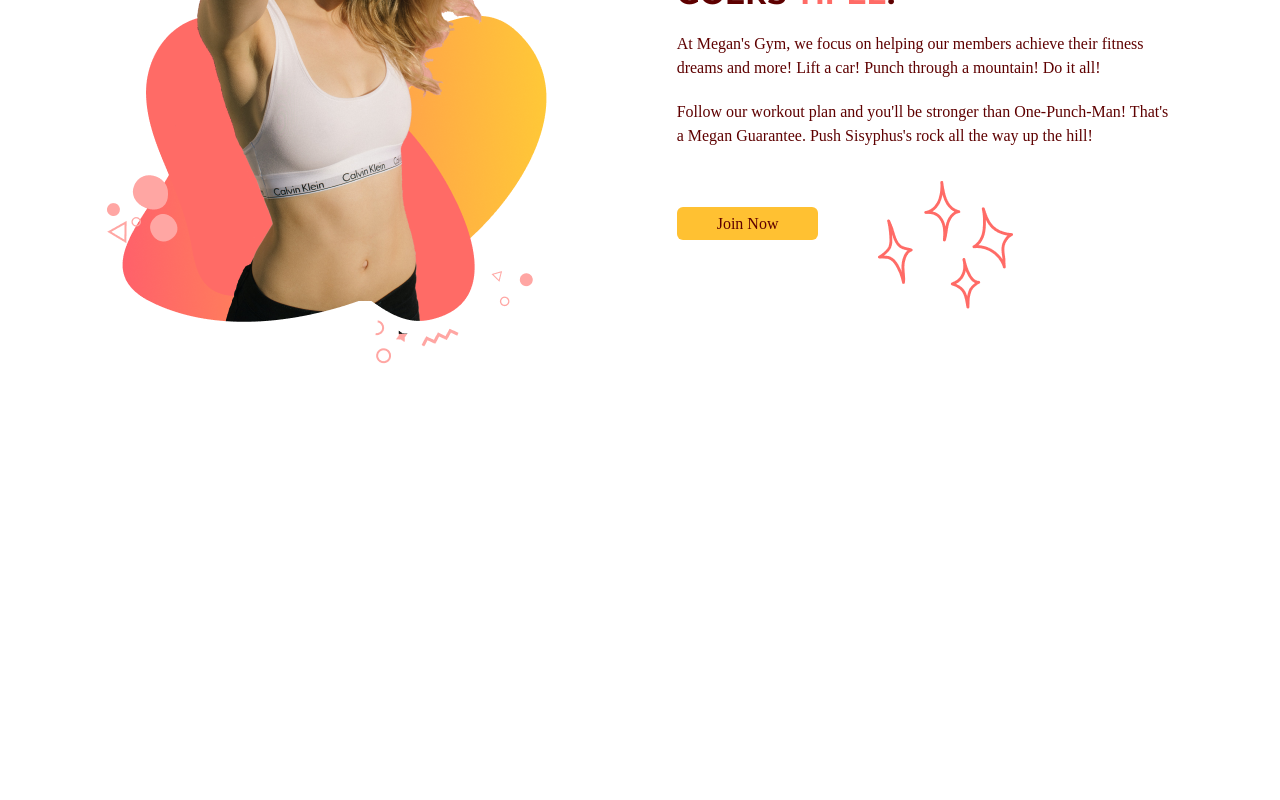
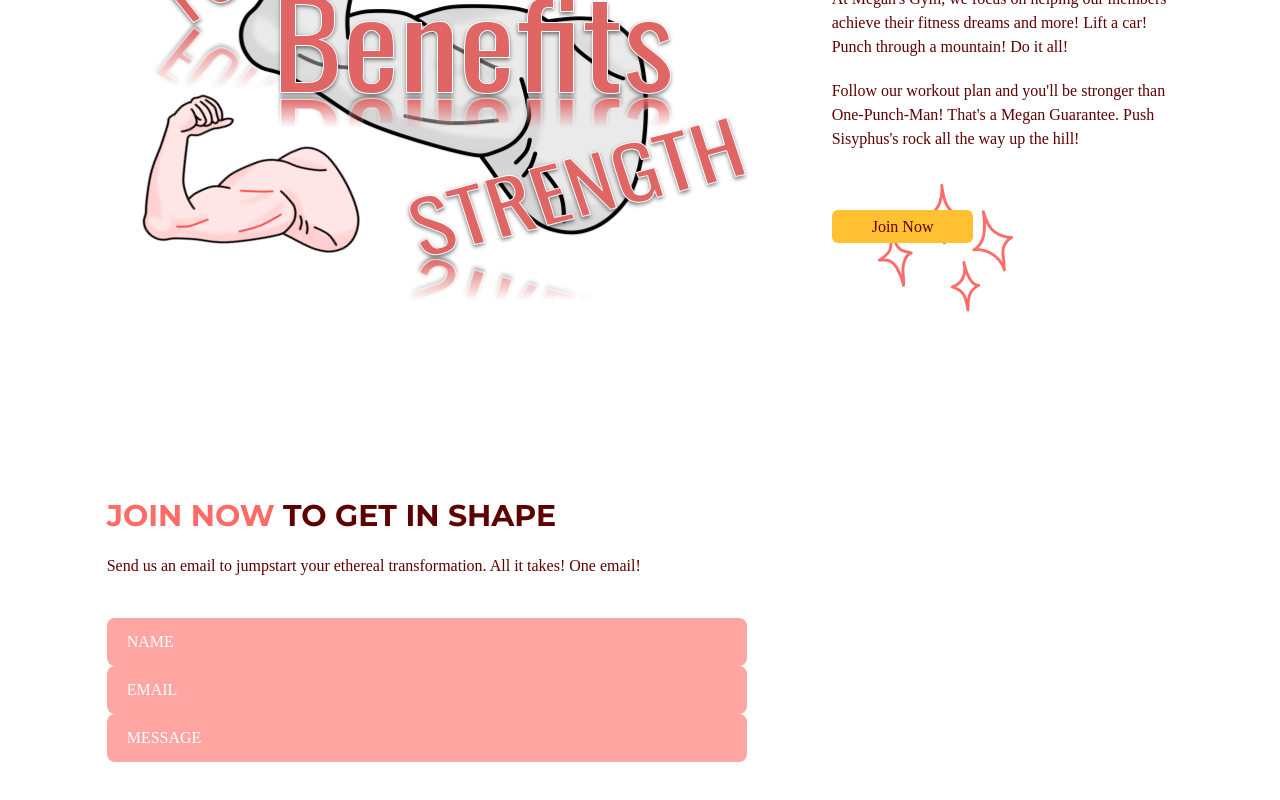
Before and after one commit to SeniorSeniorMath-SciLib2k24/fitnessapp, a React (Vite) app in the folder fitness/: page / in a window 1280 px wide. Shown: the part 1761-2561 px from the top of the page. Before the commit the page ends 2205 px from the top, so only its background shows below. Built offline with nearby package versions, Linux system fonts and the light colour scheme.

Commit message:
added contact us section with text input. changed benefits graphic

```diff
--- a/fitness/src/App.tsx
+++ b/fitness/src/App.tsx
@@ -2,6 +2,7 @@
 import Navbar from "@/scenes/navbar";
 import Home from "@/scenes/home";
 import Benefits from "@/scenes/benefits";
+import ContactUs from "@/scenes/contactus";
 import { useEffect, useState } from "react";
 import { SelectedPage } from "./shared/types";
 
@@ -43,6 +44,7 @@
       />
       <Home setSelectedPage={setSelectedPage} />
       <Benefits setSelectedPage={setSelectedPage} />
+      <ContactUs setSelectedPage={setSelectedPage} />
     </div>
   );
 }
--- /dev/null
+++ b/fitness/src/scenes/contactus/index.tsx
@@ -0,0 +1,123 @@
+import { SelectedPage } from "@/shared/types"
+import { motion } from "framer-motion";
+import { useForm } from "react-hook-form";
+import ContactUsPageGraphic from "@/assets/ContactUsPageGraphic.png"
+import HText from "@/shared/HText";
+
+type Props = {
+    setSelectedPage: (value: SelectedPage) => void;
+}
+
+function ContactUs ({ setSelectedPage }: Props) {
+
+    const inputStyles = `w-full rounded-lg bg-primary-300 px-5 py-3 placeholder-white`;
+
+    const {
+        register,
+        trigger,
+        formState: { errors }
+    } = useForm();
+
+    const onSubmit = async (e: any) => { //any used bc type is ambiguous
+        const isValid = await trigger();
+        if (!isValid){
+            e.preventDefault();
+        }
+
+    }
+  return <section id="contactus" className = "mx-auto w-5/6 pt-24 pb-32">
+    <motion.div onViewportEnter={() => setSelectedPage(SelectedPage.ContactUs)}>
+        {/* HEADER */}
+        <motion.div
+            className="md:w-3/5"
+            initial="hidden"
+            whileInView="visible"
+            viewport={{ once: true, amount: 0.5 }}
+            transition={{ duration: 0.5 }}
+            variants={{
+              hidden: { opacity: 0, x: -50 },
+              visible: { opacity: 1, x: 0 },
+            }}
+        >
+            <HText>
+                <span className = "text-primary-500">JOIN NOW</span> TO GET IN SHAPE
+            </HText>
+            <p className="my-5"> Send us an email to jumpstart your ethereal transformation. All it takes! One email!</p>
+        </motion.div>
+            {/*FORM AND IMAGE*/}
+            <div className="mt-10 justify-between gap-8 md:flex">
+                <motion.div
+                    className="mt-10 basis-3/5 md:mt-0"
+                    initial="hidden"
+                    whileInView="visible"
+                    viewport={{ once: true, amount: 0.5 }}
+                    transition={{ duration: 0.5 }}
+                    variants={{
+                    hidden: { opacity: 0, y: 50 },
+                    visible: { opacity: 1, y: 0 },
+            }}
+                >
+                    <form
+                        target ="_blank"
+                        onSubmit={onSubmit}
+                        action = "https://formsubmit.co/megantriplett10@gmail.com"
+                        method = "POST"
+                    >
+                        <input
+                            className={inputStyles}
+                            type="text"
+                            placeholder="NAME"
+                            {...register("name", {
+                                required: true,
+                                maxLength: 100,
+                            })}
+                        />
+                        {errors.name && (
+                            <p className="mt-1 text-primary-500">
+                                {errors.name.type === "required" && "This field is required."}
+                                {errors.name.type === "maxLength" && "Max length is 100 characters."}
+                            </p>
+                        )}
+
+                        <input
+                            className={inputStyles}
+                            type="text"
+                            placeholder="EMAIL"
+                            {...register("email", {
+                                required: true,
+                                // maxLength: 100,
+                                pattern: /^[A_Z0-9._%+-]+@[A_Z0-9.-]+\.[A-Z]{2,}$/i,
+                            })}
+                        />
+                        {errors.email && (
+                            <p className="mt-1 text-primary-500">
+                                {errors.email.type === "required" && "This field is required."}
+                                {errors.email.type === "pattern" && "Invalid email address"}
+                            </p>
+                        )}
+
+                        <input
+                            className={inputStyles}
+                            type="text"
+                            placeholder="MESSAGE"
+                            {...register("message", {
+                                required: true,
+                                maxLength: 2000,
+                            })}
+                        />
+                        {errors.message && (
+                            <p className="mt-1 text-primary-500">
+                                {errors.message.type === "required" && "This field is required."}
+                                {errors.message.type === "maxLength" && "Max length is 2000 characters."}
+                            </p>
+                        )}
+                    </form>
+                     </motion.div>
+            </div>
+
+    </motion.div>
+  </section>
+
+};
+
+export default ContactUs
```
Also changed, not shown: fitness/src/assets/BenefitsPageGraphic.png, fitness/src/assets/ContactUsPageGraphic.png (added).
